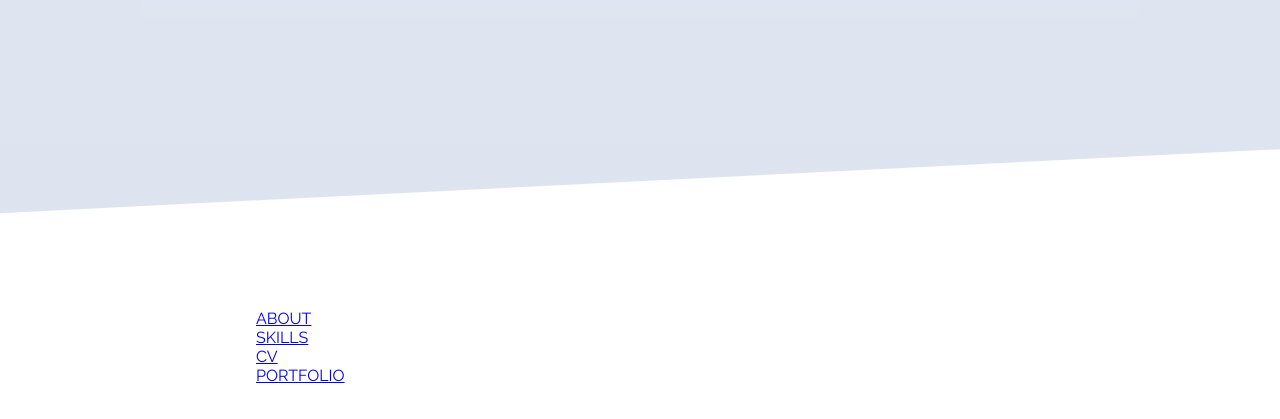
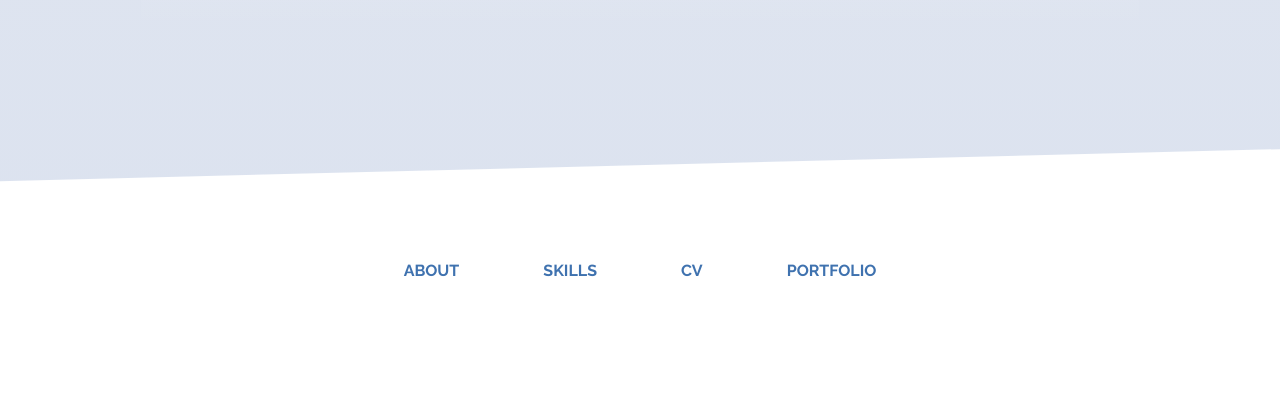
Before and after one commit to w3bgir1/portfolio, a website: page index.html in a window 1280 px wide. Shown: the part 4750-5169 px from the top of the page. After the commit the page ends 5062 px from the top, so only its background shows below. Drawn offline with nearby package versions, Linux system fonts and the light colour scheme.

Commit message:
changed footer styles

```diff
--- a/css/style.css
+++ b/css/style.css
@@ -130,15 +130,30 @@ ion-icon {
   font-size: 1.5rem; }
 
 footer {
-  margin-top: -20rem;
-  height: 30vh;
+  margin-top: -10rem;
+  height: 10vh;
   background: white;
   clip-path: polygon(0 20%, 100% 0%, 100% 100%, 0% 100%);
-  padding: 10rem; }
+  padding: 5rem; }
   footer ul {
     text-decoration: none;
     text-transform: uppercase;
-    list-style: none; }
+    list-style: none;
+    text-align: center; }
+    footer ul li {
+      display: inline-block;
+      padding: 2rem;
+      font-weight: 600; }
+  footer a {
+    color: #3f72af;
+    text-decoration: none;
+    padding: .5rem;
+    transition: all 0.2s; }
+    footer a:hover {
+      color: #fff;
+      background-color: #3f72af;
+      border-bottom: 1px solid #3f72af;
+      box-shadow: 0 3px 5px rgba(0, 0, 0, 0.2); }
 
 .row {
   max-width: 80%;
@@ -216,7 +231,7 @@ footer {
   background: linear-gradient(to top, #dbe2ef, #f9f7f7);
   width: 100%;
   margin-top: -20rem;
-  padding: 25rem 1rem 20rem 1rem; }
+  padding: 25rem 1rem 10rem 1rem; }
   .portfolio__header {
     text-align: center;
     margin: 2rem; }
--- a/index.html
+++ b/index.html
@@ -264,16 +264,12 @@
       </div>
     </section>
     <footer>
-      <div class="row">
-        <div class="col-1-of-2">
           <ul>
             <li><a href="#header">about</a></li>
             <li><a href="#skills">skills</a></li>
             <li><a href="/cv.pdf" target="_blank">CV</a></li>
             <li><a href="#portfolio">portfolio</a></li>
           </ul>
-        </div>
-      </div>
     </footer>
     <script src="https://unpkg.com/ionicons@4.5.5/dist/ionicons.js"></script>
   </body>
```
